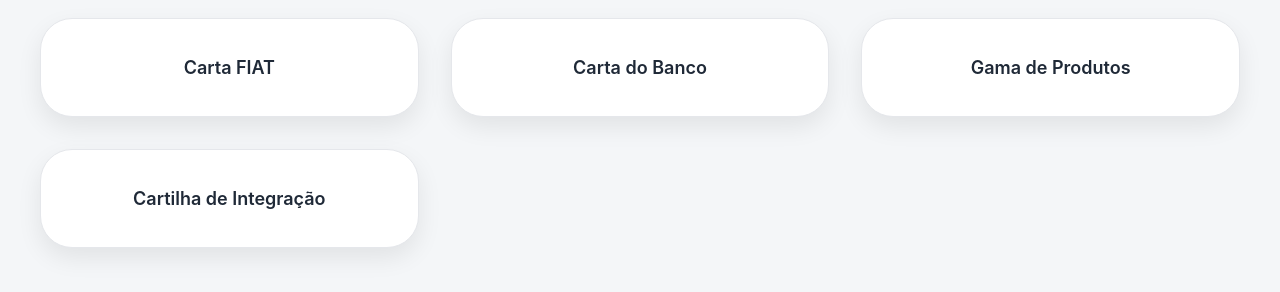
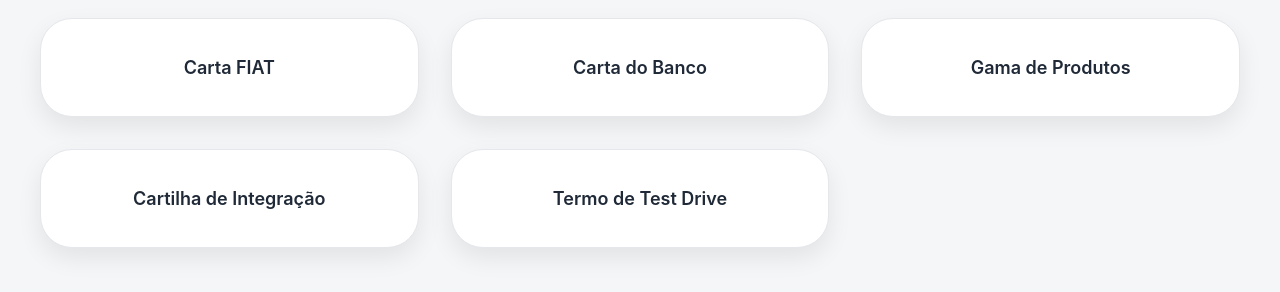
Before and after one commit to albertomateus10/pdfsdomes, a plain HTML site: page index.html in a window 1280 px wide. Shown: the part 122-414 px from the top of the page. Drawn offline with Linux system fonts and the light colour scheme.

Commit message:
Add files via upload

```diff
--- a/index.html
+++ b/index.html
@@ -100,6 +100,13 @@
       Cartilha de Integração
     </a>
 
+    <!-- TERMO DE TEST DRIVE -->
+    <a class="doc"
+      href="https://github.com/albertomateus10/pdfsdomes/blob/main/Termo_de_Responsabilidade_do_Test_Drive.xlsx"
+      target="_blank" rel="noopener">
+      Termo de Test Drive
+    </a>
+
   </div>
 
 </body>
```
